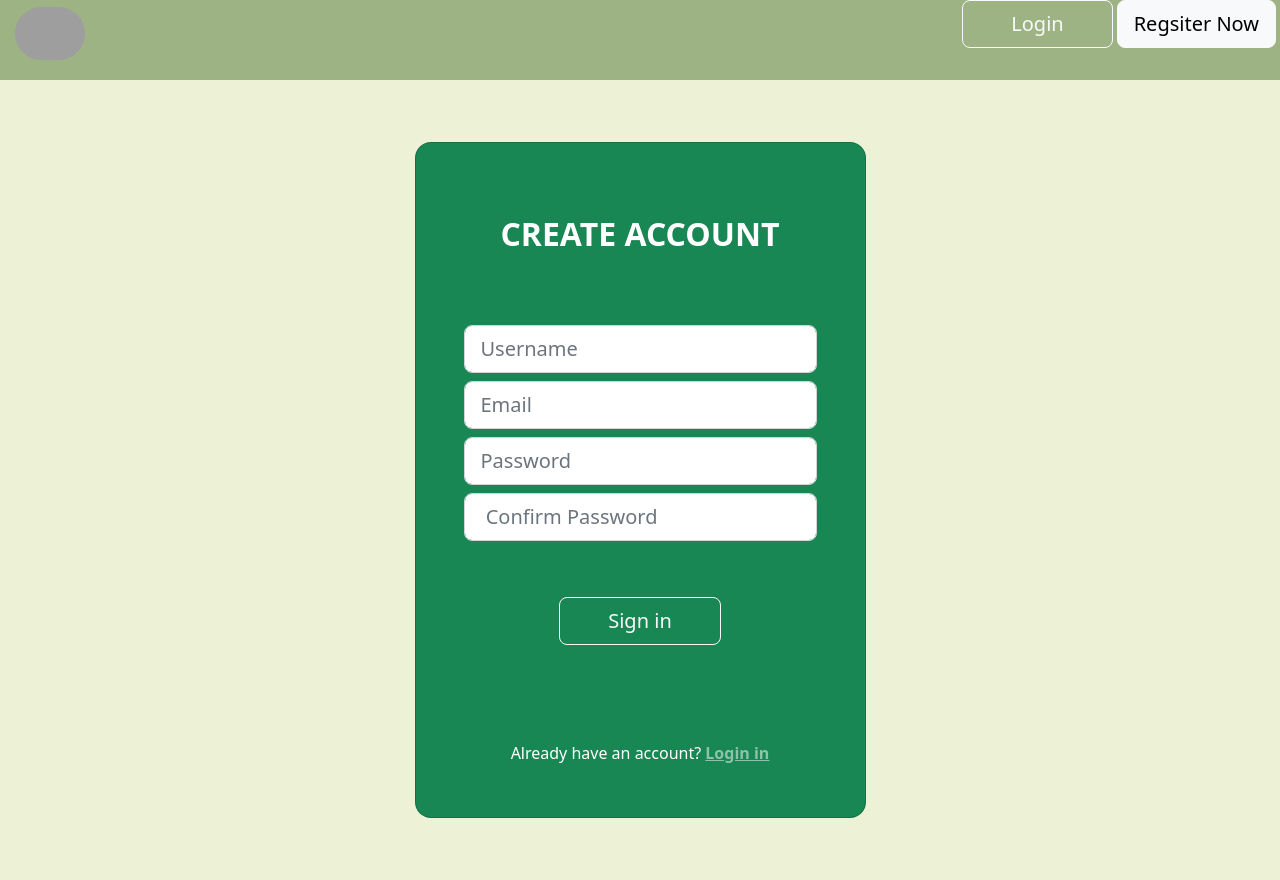
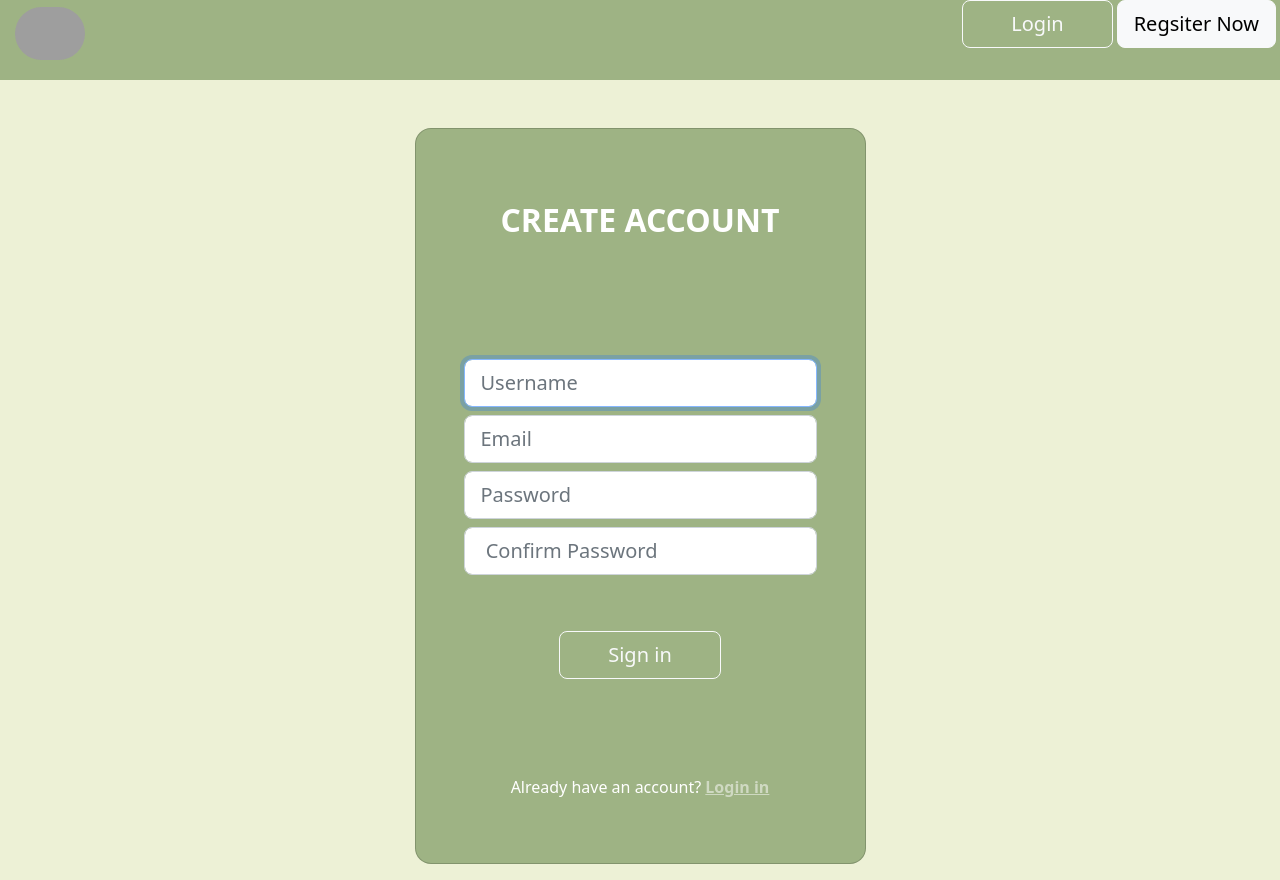
Before and after one commit to XpertBotTeam/grocery_shopping, a Vue app: page /register in a window 1280 px wide. Built offline with nearby package versions, Linux system fonts and the light colour scheme; grey boxes are pictures that could not be loaded.

Commit message:
registration process with json server

```diff
--- a/src/components/AppRegister.vue
+++ b/src/components/AppRegister.vue
@@ -1,45 +1,100 @@
-<script>
-export default {
-  name: 'AppRegister',
-}
-</script>
-
 <template>
-
 <section class="vh-100 gradient-custom">
     <div class="container py-5 h-100">
         <div class="row d-flex justify-content-center align-items-center h-100">
             <div class="col-12 col-md-8 col-lg-6 col-xl-5">
-          <div class="card bg-success text-white" style="border-radius: 1rem;">
+                <div class="card text-white" style="border-radius: 1rem;">
+                    <form @submit.prevent="signIn">
                         <div class="card-body p-5 text-center">
                             <div class="mb-md-5 mt-md-4 pb-5">
                                 <h2 class="fw-bold mb-5 text-uppercase">Create account</h2>
+                                <br><br>
                                 <br>
                                 <div class="form-outline form-white mb-2">
-                  <input type="text" placeholder="Username" id="user" class="form-control form-control-lg" />
+                                    <input type="text" v-model.trim="username" autocomplete="on" autofocus placeholder="Username" id="username" class="form-control form-control-lg " required />
                                 </div>
                                 <div class="form-outline form-white mb-2">
-                  <input type="email" placeholder="Email" id="typeEmailX" class="form-control form-control-lg" />
+                                    <input type="email" v-model.trim="email" placeholder="Email" id="typeEmailX" class="form-control form-control-lg" required />
                                 </div>
                                 <div class="form-outline form-white mb-2">
-                  <input type="password" placeholder="Password" id="typePasswordX" class="form-control form-control-lg" />
+                                    <input type="password" v-model.trim="password" placeholder="Password" id="typePasswordX" class="form-control form-control-lg" required />
                                 </div>
                                 <div class="form-outline form-white mb-2">
-                  <input type="password" placeholder=" Confirm Password" id="typePasswordX" class="form-control form-control-lg" />
+                                    <input type="password" v-model.trim="confirmPassword" placeholder=" Confirm Password" id="typeCPasswordX" class="form-control form-control-lg" required />
                                 </div>
+                                <div class="errorMsg" v-for="errors in error" :key="errors">{{ errors }}</div>
+
                                 <button class="btn btn-outline-light btn-lg px-5 mt-5" type="submit">Sign in</button>
                             </div>
                             <div>
-                <p class="mb-1">Already have an account? <router-link to="/login" class="text-white-50 fw-bold"> Login in </router-link>
+                                <p class="mb-3">Already have an account? <router-link to="/login" class="text-white-50 fw-bold"> Login in </router-link>
                                 </p>
                             </div>
-
                         </div>
+                    </form>
                 </div>
             </div>
         </div>
     </div>
 </section>
+</template>
 
+<script>
+import axios from 'axios'
+export default {
+    name: 'AppRegister',
+    data() {
+        return {
+            username: '',
+            email: '',
+            password: '',
+            confirmPassword: '',
+            error: []
+        }
+    },
 
- </template>
+    methods: {
+        errors: function () {
+            this.error = []
+            if (this.password != this.confirmPassword) {
+                this.error.push("Passwords didn't match ")
+            }
+            if (this.password != "" && (this.password.length > 8 || this.password.length < 8)) {
+                this.error.push("Password should be 8 character ")
+            }
+            else{
+                return
+            }
+
+        },
+        async signIn() {
+            this.errors()
+            let result = await axios.post("http://localhost:3000/users", {
+                username: this.username,
+                email: this.email,
+                password: this.password
+            }
+            );
+//if no errors found
+            if (result.status == 201) {
+                window.localStorage.setItem("user-data", JSON.stringify(result.data))
+                this.$router.push("/login")
+
+            }
+
+        },
+    }
+}
+</script>
+
+<style>
+.errorMsg {
+    color: red;
+    font-weight: bold;
+    margin-top: 5px;
+}
+
+.card {
+    background-color: #9EB384;
+}
+</style>
```
Lines whose indentation alone changed are shown as unchanged.
